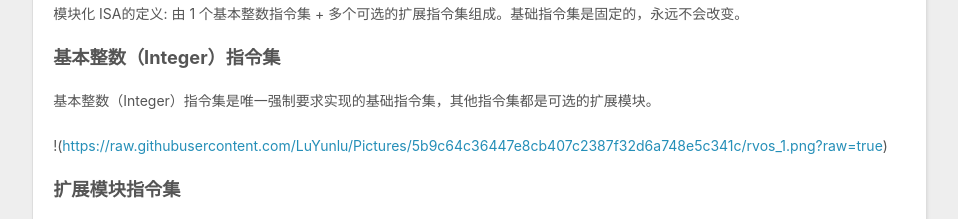
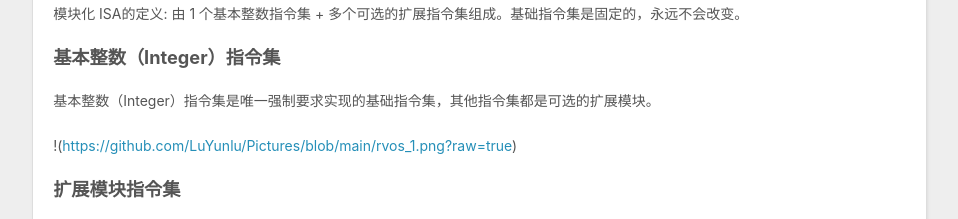
Before and after one commit to LuYunlu/LuYunlu.github.io, a plain HTML site: page 2024/11/16/Learning——Develop RISC-V OS（PLCT Mr.Wang）/index.html in a window 1280 px wide. Shown: the part 2397-2616 px from the top of the page, without its empty margins (8-966 px from the left). Drawn offline with Linux system fonts and the light colour scheme.

Commit message:
Site updated: 2024-11-23 22:06:57

```diff
--- a/2024/11/16/Learning——Develop RISC-V OS（PLCT Mr.Wang）/index.html
+++ b/2024/11/16/Learning——Develop RISC-V OS（PLCT Mr.Wang）/index.html
@@ -16,7 +16,7 @@
 <meta property="og:image" content="http://example.com/.%5Cwangpic%5Crvos_2.png">
 <meta property="og:image" content="http://example.com/.%5Cwangpic%5Crvos_3.png">
 <meta property="article:published_time" content="2024-11-16T03:07:43.000Z">
-<meta property="article:modified_time" content="2024-11-23T14:05:22.776Z">
+<meta property="article:modified_time" content="2024-11-23T14:06:48.543Z">
 <meta property="article:author" content="John Doe">
 <meta name="twitter:card" content="summary">
 <meta name="twitter:image" content="http://example.com/.%5Cwangpic%5Crvos_2.png">
@@ -137,7 +137,7 @@ $ cd $HOME/ws
 <p>冯诺依曼架构（学计组时都是以冯诺依曼架构入门）：<br>指令和数据不加区别地存储在存储器中，经由同一个总线传输。优点是总线开销小，控制逻辑实现更简单；缺点是执行效率低。大型的服务器、台式机用冯诺依曼架构。</p>
 <h2 id="第2章"><a href="#第2章" class="headerlink" title="第2章"></a>第2章</h2><h3 id="模块化的-ISA"><a href="#模块化的-ISA" class="headerlink" title="模块化的 ISA"></a>模块化的 ISA</h3><p>模块化 ISA的定义: 由 1 个基本整数指令集 + 多个可选的扩展指令集组成。基础指令集是固定的，永远不会改变。</p>
 <h3 id="基本整数（Integer）指令集"><a href="#基本整数（Integer）指令集" class="headerlink" title="基本整数（Integer）指令集"></a>基本整数（Integer）指令集</h3><p>基本整数（Integer）指令集是唯一强制要求实现的基础指令集，其他指令集都是可选的扩展模块。</p>
-<p>!(<a target="_blank" rel="noopener" href="https://raw.githubusercontent.com/LuYunlu/Pictures/5b9c64c36447e8cb407c2387f32d6a748e5c341c/rvos_1.png?raw=true">https://raw.githubusercontent.com/LuYunlu/Pictures/5b9c64c36447e8cb407c2387f32d6a748e5c341c/rvos_1.png?raw=true</a>)</p>
+<p>!(<a target="_blank" rel="noopener" href="https://github.com/LuYunlu/Pictures/blob/main/rvos_1.png?raw=true">https://github.com/LuYunlu/Pictures/blob/main/rvos_1.png?raw=true</a>)</p>
 <h3 id="扩展模块指令集"><a href="#扩展模块指令集" class="headerlink" title="扩展模块指令集"></a>扩展模块指令集</h3><p>RISC-V 允许在实现中以可选的形式实现其他标准化和非标准化的指令集扩展。<br><img src="/.%5Cwangpic%5Crvos_2.png" alt="本地路径"></p>
 <h4 id="特定组合“IMAFD”被称为-“通用（General）”组合，用英文字母-G-表示。（在某场面试中被问到过）"><a href="#特定组合“IMAFD”被称为-“通用（General）”组合，用英文字母-G-表示。（在某场面试中被问到过）" class="headerlink" title="特定组合“IMAFD”被称为 “通用（General）”组合，用英文字母 G 表示。（在某场面试中被问到过）"></a>特定组合“IMAFD”被称为 “通用（General）”组合，用英文字母 G 表示。（在某场面试中被问到过）</h4><h2 id="第3章-第4章"><a href="#第3章-第4章" class="headerlink" title="第3章~第4章"></a>第3章~第4章</h2><p>课程和ppt上讲得很详细，暂未有疑虑之处。</p>
 <h2 id="第5章"><a href="#第5章" class="headerlink" title="第5章"></a>第5章</h2><h3 id="RISC-V-汇编指令操作对象"><a href="#RISC-V-汇编指令操作对象" class="headerlink" title="RISC-V 汇编指令操作对象"></a>RISC-V 汇编指令操作对象</h3><p>寄存器：</p>
```
Also changed, not shown: index.html (+1 -1 lines).
